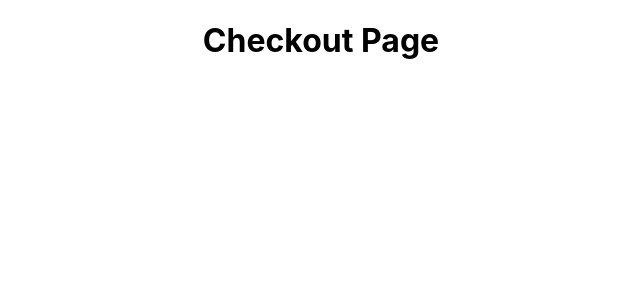
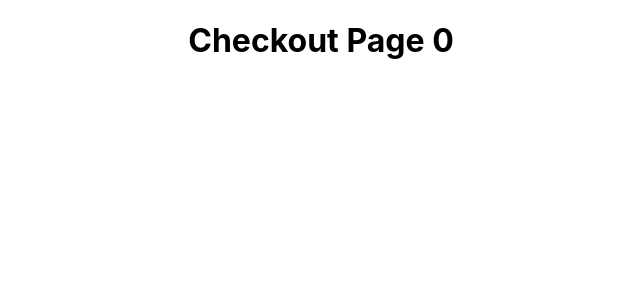
Before and after one commit to kimanicharles911/device_shop_w_react, a React (Create React App) app: page /checkout in a window 1280 px wide. Shown: the top 300 px of the page, without its empty margins (319-959 px from the left). Built offline with nearby package versions, Linux system fonts and the light colour scheme.

Commit message:
use context APi to pass necessary values for checkout

```diff
--- a/src/App.js
+++ b/src/App.js
@@ -3,16 +3,15 @@ import {BrowserRouter as Router, Switch, Route} from "react-router-dom";
 import './App.css';
 import HomePage from "./components/home/HomePage.jsx";
 import CheckoutPage from "./components/checkout/CheckoutPage.jsx";
-import {CheckoutContext} from "./contexts/CheckoutContext.jsx";
+import {CheckoutContext, CheckoutProvider} from "./contexts/CheckoutContext.jsx";
 
 function App() {
-
   const [arrCheckoutAmount, setArrCheckoutAmount] = useState([]);
 
   return (
     <Router>
       <Switch>
-        <CheckoutContext.Provider value={arrCheckoutAmount}>
+        <CheckoutContext.Provider value={{arrCheckoutAmount, setArrCheckoutAmount}}>
           <Route path="/" exact component={HomePage}/>
           <Route path="/checkout" exact component={CheckoutPage}/>
         </CheckoutContext.Provider>
--- a/src/components/checkout/CheckoutPage.jsx
+++ b/src/components/checkout/CheckoutPage.jsx
@@ -1,14 +1,16 @@
-import {useState, useContext} from "react";
-import {CheckoutContext} from "../../contexts/CheckoutContext.jsx";
+import {useCheckout} from "../../contexts/CheckoutContext.jsx";
 import '../../App.css';
 
 const CheckoutPage = () => {
+  const {arrCheckoutAmount} = useCheckout();
 
-  const {arrCheckoutAmount} = useContext(CheckoutContext);
+  const numCheckoutAmount = arrCheckoutAmount.reduce((x, y ) => {
+    return x + y;
+  }, 0);
 
   return (
     <div className="App">
-      <h1>Checkout Page {arrCheckoutAmount}</h1>
+      <h1>Checkout Page {numCheckoutAmount}</h1>
     </div>
   );
 }
--- a/src/components/home/HomePage.jsx
+++ b/src/components/home/HomePage.jsx
@@ -1,7 +1,7 @@
 import {useState, useContext}  from "react";
-import {CheckoutContext} from "../../contexts/CheckoutContext.jsx";
 import {Link} from "react-router-dom";
 import '../../App.css';
+import {useCheckout} from "../../contexts/CheckoutContext.jsx";
 import ProductComponent from "./components/ProductComponent.jsx";
 import RedmiPhoto from "../../images/redmi_note_10_5G_phone.jpeg";
 import HuaweiPhoto from "../../images/huawei_p40_pro_phone.jpg";
@@ -29,7 +29,7 @@ const HomePage = () => {
     {name: "Asus", cost: 135 , photo: <img src={AsusPhoto} width="100px" height="100px" alt="Asus_Photo" />,  quantity: 0 }
   ]);
   const [arrNumCart, arrSetNumCart] = useState([]);
-  const {arrCheckoutAmount, setArrCheckoutAmount} = useContext(CheckoutContext);
+  const {arrCheckoutAmount, setArrCheckoutAmount} = useCheckout();
 
   const handleProductQuantityChange = ({ name, quantity}) => {
     const newProductList = [...productsData];
@@ -63,8 +63,8 @@ const HomePage = () => {
   return (
     <div className="body-section">
       <div style={{ marginLeft: '29.5rem'}}>
-        🛒 {quantitySum}                  <span style={{ marginLeft: '4.7rem'}}></span>
-        Total Bill 💲{numCheckoutAmount}  <span style={{ marginLeft: '0.8rem'}}></span>
+        🛒 {" "} {quantitySum} {" "}                  <span style={{ marginLeft: '4.7rem'}}></span>
+        Total Bill 💲{numCheckoutAmount} {" "}  <span style={{ marginLeft: '0.8rem'}}></span>
         <Link to="/checkout">
           <button>Proceed to Checkout</button>
         </Link>
--- a/src/contexts/CheckoutContext.jsx
+++ b/src/contexts/CheckoutContext.jsx
@@ -1,3 +1,17 @@
-import {createContext} from "react";
+import {createContext, useState, useContext} from "react";
 
-export const CheckoutContext = createContext({});
+export const CheckoutContext = createContext(null);
+
+export const CheckoutProvider = (props) => {
+  const [ arrCheckoutAmount, setArrCheckoutAmount ] = useState([]);
+  const value = { arrCheckoutAmount, setArrCheckoutAmount };
+  return <CheckoutContext.Provider {...props} value={value} />
+};
+
+export const useCheckout = () => {
+  const value = useContext(CheckoutContext);
+  if(!value){
+    throw new Error("useCheckout must be used within CheckoutProvider");
+  }
+  return value;
+};
```
